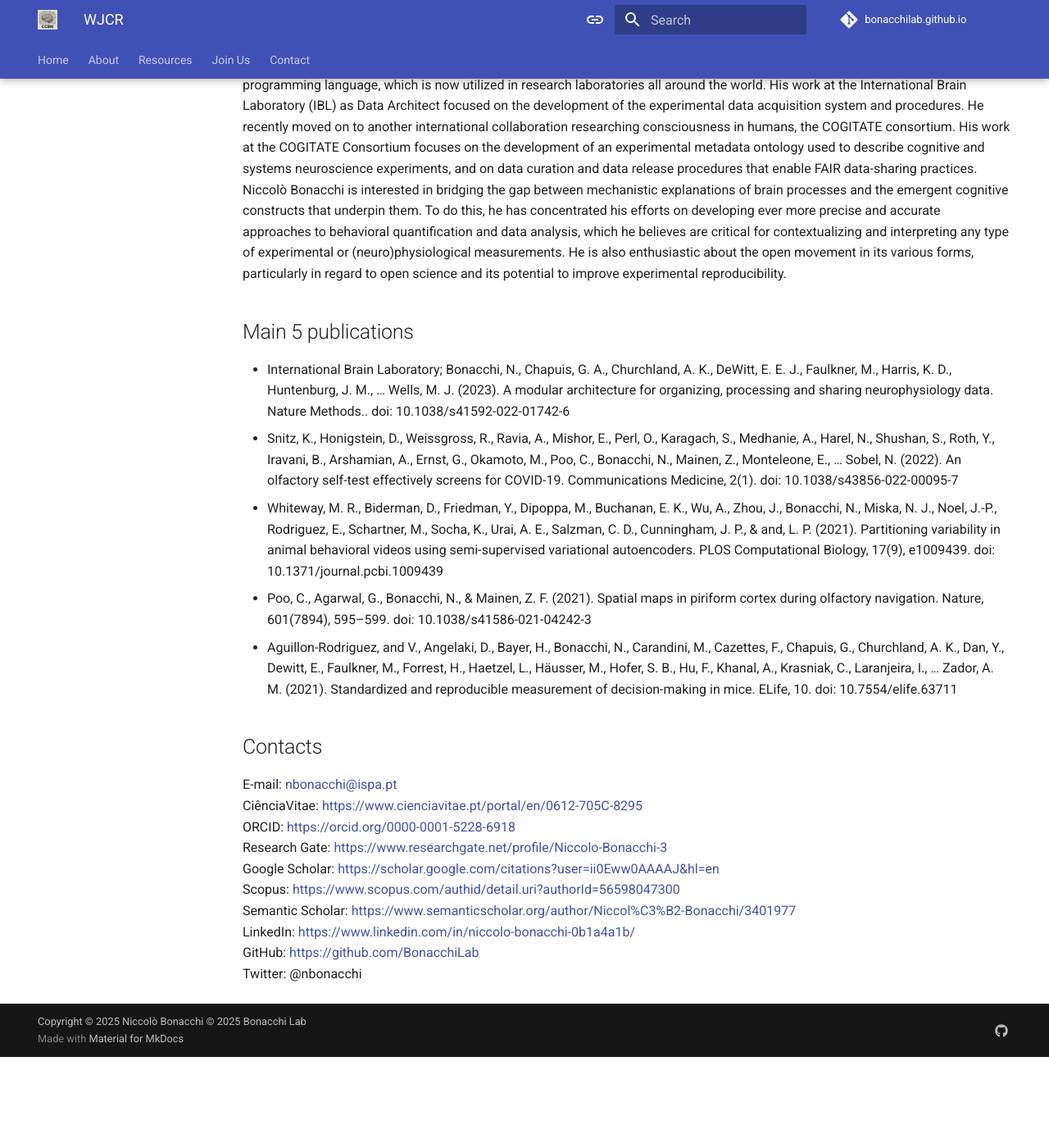
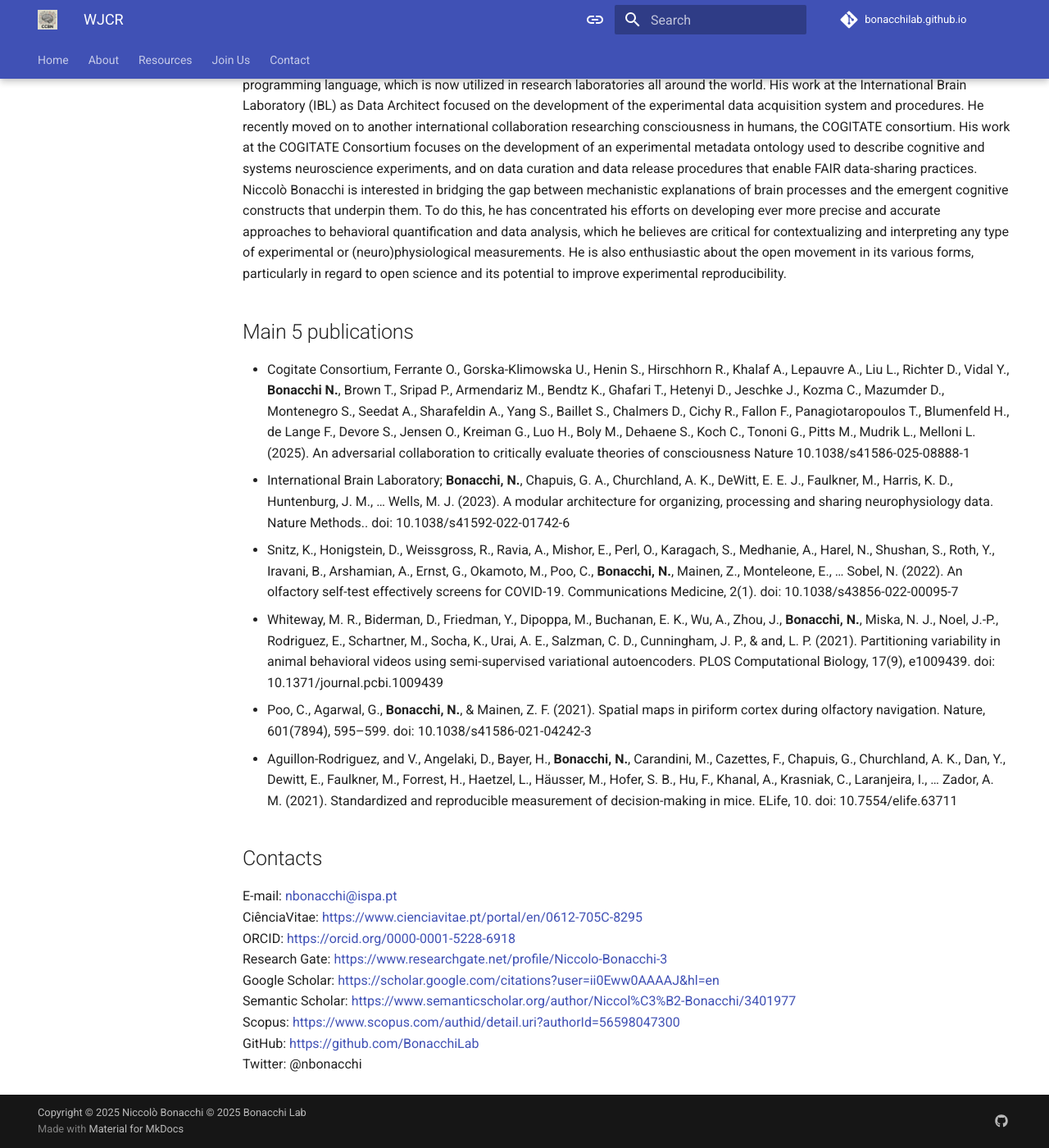
Before and after one commit to BonacchiLab/bonacchilab.github.io, an MkDocs documentation site: the page built from docs/other/wjcr.md, in a window 1280 px wide and 1400 px high, scrolled down 265 px. Shown: the whole window at 82% size. Built offline with MkDocs 1.6.1 and Material for MkDocs 9.7.7, drawn with Linux system fonts in a browser that asks for light colours; comment, search, counter and statistics services are not loaded; before the commit the page ends 1554 px from its top, so only the background shows below that.

Commit message:
wjcr bolds

```diff
--- a/docs/other/wjcr.md
+++ b/docs/other/wjcr.md
@@ -4,11 +4,13 @@ Niccolò Bonacchi is an assistant professor at ISPA – Instituto Universitário
 
 ## Main 5 publications
 
-- International Brain Laboratory; Bonacchi, N., Chapuis, G. A., Churchland, A. K., DeWitt, E. E. J., Faulkner, M., Harris, K. D., Huntenburg, J. M., … Wells, M. J. (2023). A modular architecture for organizing, processing and sharing neurophysiology data. Nature Methods.. doi: 10.1038/s41592-022-01742-6
-- Snitz, K., Honigstein, D., Weissgross, R., Ravia, A., Mishor, E., Perl, O., Karagach, S., Medhanie, A., Harel, N., Shushan, S., Roth, Y., Iravani, B., Arshamian, A., Ernst, G., Okamoto, M., Poo, C., Bonacchi, N., Mainen, Z., Monteleone, E., … Sobel, N. (2022). An olfactory self-test effectively screens for COVID-19. Communications Medicine, 2(1). doi: 10.1038/s43856-022-00095-7
-- Whiteway, M. R., Biderman, D., Friedman, Y., Dipoppa, M., Buchanan, E. K., Wu, A., Zhou, J., Bonacchi, N., Miska, N. J., Noel, J.-P., Rodriguez, E., Schartner, M., Socha, K., Urai, A. E., Salzman, C. D., Cunningham, J. P., & and, L. P. (2021). Partitioning variability in animal behavioral videos using semi-supervised variational autoencoders. PLOS Computational Biology, 17(9), e1009439. doi: 10.1371/journal.pcbi.1009439
-- Poo, C., Agarwal, G., Bonacchi, N., & Mainen, Z. F. (2021). Spatial maps in piriform cortex during olfactory navigation. Nature, 601(7894), 595–599. doi: 10.1038/s41586-021-04242-3
-- Aguillon-Rodriguez, and V., Angelaki, D., Bayer, H., Bonacchi, N., Carandini, M., Cazettes, F., Chapuis, G., Churchland, A. K., Dan, Y., Dewitt, E., Faulkner, M., Forrest, H., Haetzel, L., Häusser, M., Hofer, S. B., Hu, F., Khanal, A., Krasniak, C., Laranjeira, I., … Zador, A. M. (2021). Standardized and reproducible measurement of decision-making in mice. ELife, 10. doi: 10.7554/elife.63711
+- Cogitate Consortium, Ferrante O., Gorska-Klimowska U., Henin S., Hirschhorn R., Khalaf A., Lepauvre A., Liu L., Richter D., Vidal Y., **Bonacchi N.**, Brown T., Sripad P., Armendariz M., Bendtz K., Ghafari T., Hetenyi D., Jeschke J., Kozma C., Mazumder D., Montenegro S., Seedat A., Sharafeldin A., Yang S., Baillet S., Chalmers D., Cichy R., Fallon F., Panagiotaropoulos T., Blumenfeld H., de Lange F., Devore S., Jensen O., Kreiman G., Luo H., Boly M., Dehaene S., Koch C., Tononi G., Pitts M., Mudrik L., Melloni L. (2025).
+An adversarial collaboration to critically evaluate theories of consciousness Nature 10.1038/s41586-025-08888-1
+- International Brain Laboratory; **Bonacchi, N.**, Chapuis, G. A., Churchland, A. K., DeWitt, E. E. J., Faulkner, M., Harris, K. D., Huntenburg, J. M., … Wells, M. J. (2023). A modular architecture for organizing, processing and sharing neurophysiology data. Nature Methods.. doi: 10.1038/s41592-022-01742-6
+- Snitz, K., Honigstein, D., Weissgross, R., Ravia, A., Mishor, E., Perl, O., Karagach, S., Medhanie, A., Harel, N., Shushan, S., Roth, Y., Iravani, B., Arshamian, A., Ernst, G., Okamoto, M., Poo, C., **Bonacchi, N.**, Mainen, Z., Monteleone, E., … Sobel, N. (2022). An olfactory self-test effectively screens for COVID-19. Communications Medicine, 2(1). doi: 10.1038/s43856-022-00095-7
+- Whiteway, M. R., Biderman, D., Friedman, Y., Dipoppa, M., Buchanan, E. K., Wu, A., Zhou, J., **Bonacchi, N.**, Miska, N. J., Noel, J.-P., Rodriguez, E., Schartner, M., Socha, K., Urai, A. E., Salzman, C. D., Cunningham, J. P., & and, L. P. (2021). Partitioning variability in animal behavioral videos using semi-supervised variational autoencoders. PLOS Computational Biology, 17(9), e1009439. doi: 10.1371/journal.pcbi.1009439
+- Poo, C., Agarwal, G., **Bonacchi, N.**, & Mainen, Z. F. (2021). Spatial maps in piriform cortex during olfactory navigation. Nature, 601(7894), 595–599. doi: 10.1038/s41586-021-04242-3
+- Aguillon-Rodriguez, and V., Angelaki, D., Bayer, H., **Bonacchi, N.**, Carandini, M., Cazettes, F., Chapuis, G., Churchland, A. K., Dan, Y., Dewitt, E., Faulkner, M., Forrest, H., Haetzel, L., Häusser, M., Hofer, S. B., Hu, F., Khanal, A., Krasniak, C., Laranjeira, I., … Zador, A. M. (2021). Standardized and reproducible measurement of decision-making in mice. ELife, 10. doi: 10.7554/elife.63711
 
 ## Contacts
 
@@ -17,8 +19,7 @@ CiênciaVitae: <https://www.cienciavitae.pt/portal/en/0612-705C-8295>
 ORCID: <https://orcid.org/0000-0001-5228-6918>
 Research Gate: <https://www.researchgate.net/profile/Niccolo-Bonacchi-3>
 Google Scholar: <https://scholar.google.com/citations?user=ii0Eww0AAAAJ&hl=en>
+Semantic Scholar: <https://www.semanticscholar.org/author/Niccol%C3%B2-Bonacchi/3401977>
 Scopus: <https://www.scopus.com/authid/detail.uri?authorId=56598047300>
-Semantic Scholar: <https://www.semanticscholar.org/author/Niccol%C3%B2-Bonacchi/3401977>
-LinkedIn: <https://www.linkedin.com/in/niccolo-bonacchi-0b1a4a1b/>
 GitHub: <https://github.com/BonacchiLab>
 Twitter: @nbonacchi
```
